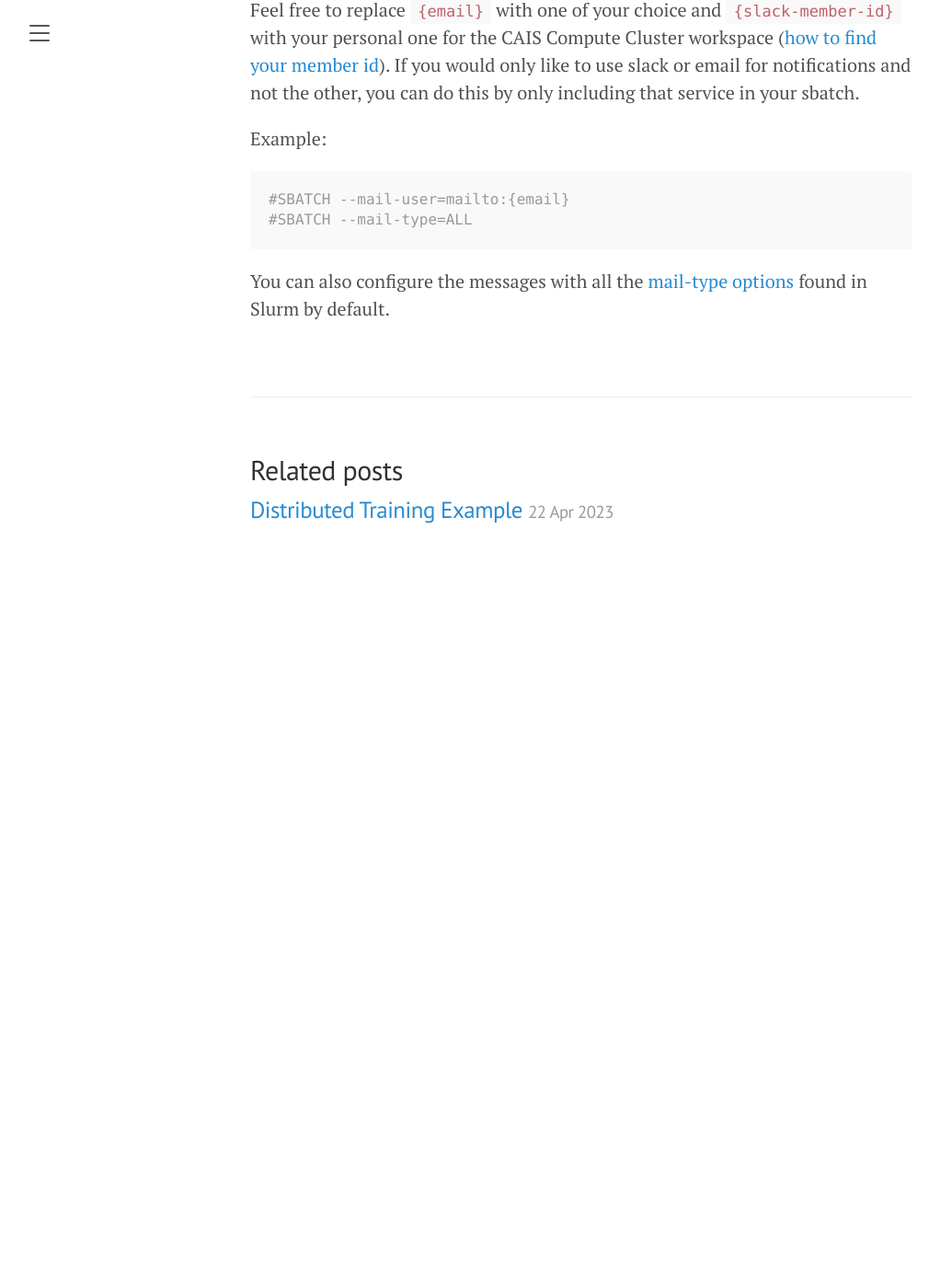
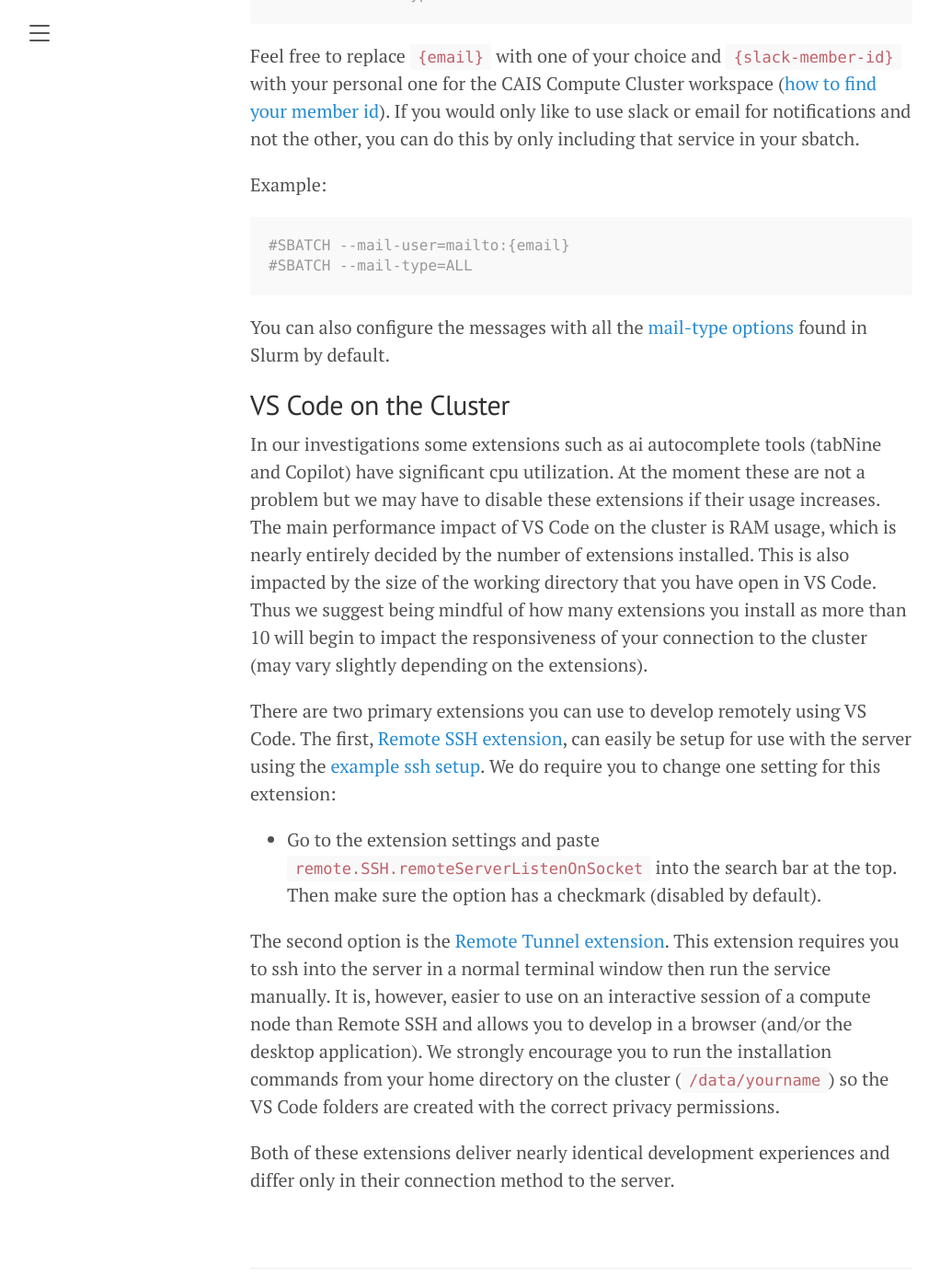
Before and after one commit to centerforaisafety/cluster-docs-old, a Jekyll site: the page built from _posts/2023-05-03-cais-cluster-documentation.md, in a window 1280 px wide and 1400 px high, scrolled down 9061 px. Shown: the whole window at 92% size, without its empty margins (8-1030 px from the left). Built offline with Jekyll 4.4.1, drawn with Linux system fonts in a browser that asks for light colours; before the commit the page ends 9691 px from its top, so only the background shows below that; some of the changed text lies outside the part shown.

Commit message:
added documentation for installing and using VS Code Remote Development.

````diff
--- a/_posts/2023-05-03-cais-cluster-documentation.md
+++ b/_posts/2023-05-03-cais-cluster-documentation.md
@@ -10,23 +10,24 @@ title: Welcome to the Center for AI Safety Cluster
 
 # Table of Contents
 1. [Getting Started](#getting-started)
-    1. [Getting Cluster Access](#getting-cluster-access)
-    1. [Getting Help](#getting-help)
-    1. [Basic Cluster Usage Example](#basic-cluster-usage-example)
-    1. [Install Miniconda or Anaconda](#install-miniconda-or-anaconda)
-    1. [Suggested Installations](#suggested-installations)
+   1. [Getting Cluster Access](#getting-cluster-access)
+   1. [Getting Help](#getting-help)
+   1. [Basic Cluster Usage Example](#basic-cluster-usage-example)
+1. [Package Management](#package-management)
+   1. [Nix Package Manager](#nix-package-manager)
+   1. [Install Miniconda or Anaconda](#install-miniconda-or-anaconda)
+   1. [Suggested Installations](#suggested-installations)
 1. [SLURM Notes](#slurm-notes)
-    1. [SLURM Example Commands](#slurm-example-commands)
-1. [Package Management](#package-management)
-    1. [Nix Package Manager](#nix-package-manager)
-1. [Specific Topics](#specfic-topics)
-    1. [Jupyter Notebooks on the Cluster](#jupyter-notebooks-on-the-cluster)
-    1. [Switching shell such as to ZSH](#switching-shell-such-as-to-zsh)
-    1. [Installing cmake](#installing-cmake)
-    1. [Old GCC, G++, Glibc](#how-to-update-gcc,-g++,-or-glibc)
-    1. [Example sbatch file](#example-sbatch-file)
-    1. [Docker Support](#docker-support)
-    1. [Configuring Notifications](#configuring-notifications)
+   1. [SLURM Example Commands](#slurm-example-commands)
+1. [Specific Topics](#specific-topics)
+   1. [Jupyter Notebooks on the Cluster](#jupyter-notebooks-on-the-cluster)
+   1. [Switching shell such as to ZSH](#switching-shell-such-as-to-zsh)
+   1. [Installing cmake](#installing-cmake)
+   1. [How to update gcc, g++, or glibc](#how-to-update-gcc-g-or-glibc)
+      1. [Example sbatch file](#example-sbatch-file)
+   1. [Docker Support](#docker-support)
+   1. [Configuring Notifications](#configuring-notifications)
+   1. [VS Code on the Cluster](#vs-code-on-the-cluster)
 1. Links to other pages
     1. [Distributed Training Example]({% post_url 2023-04-22-distributed-training-example %})
 1. External Resources
@@ -326,3 +327,14 @@ Example:
 ```
 
 You can also configure the messages with all the [mail-type options](https://slurm.schedmd.com/sbatch.html#OPT_mail-type) found in Slurm by default.
+
+## VS Code on the Cluster
+
+In our investigations some extensions such as ai autocomplete tools (tabNine and Copilot) have significant cpu utilization. At the moment these are not a problem but we may have to disable these extensions if their usage increases. The main performance impact of VS Code on the cluster is RAM usage, which is nearly entirely decided by the number of extensions installed. This is also impacted by the size of the working directory that you have open in VS Code. Thus we suggest being mindful of how many extensions you install as more than 10 will begin to impact the responsiveness of your connection to the cluster (may vary slightly depending on the extensions).
+
+There are two primary extensions you can use to develop remotely using VS Code. The first, [Remote SSH extension](https://code.visualstudio.com/docs/remote/ssh), can easily be setup for use with the server using the [example ssh setup](#basic-cluster-usage-example). We do require you to change one setting for this extension:
+- Go to the extension settings and paste `remote.SSH.remoteServerListenOnSocket` into the search bar at the top. Then make sure the option has a checkmark (disabled by default).
+
+The second option is the [Remote Tunnel extension](https://code.visualstudio.com/docs/remote/tunnels). This extension requires you to ssh into the server in a normal terminal window then run the service manually. It is, however, easier to use on an interactive session of a compute node than Remote SSH and allows you to develop in a browser (and/or the desktop application). We strongly encourage you to run the installation commands from your home directory on the cluster (`/data/yourname`) so the VS Code folders are created with the correct privacy permissions.
+
+Both of these extensions deliver nearly identical development experiences and differ only in their connection method to the server.
````
